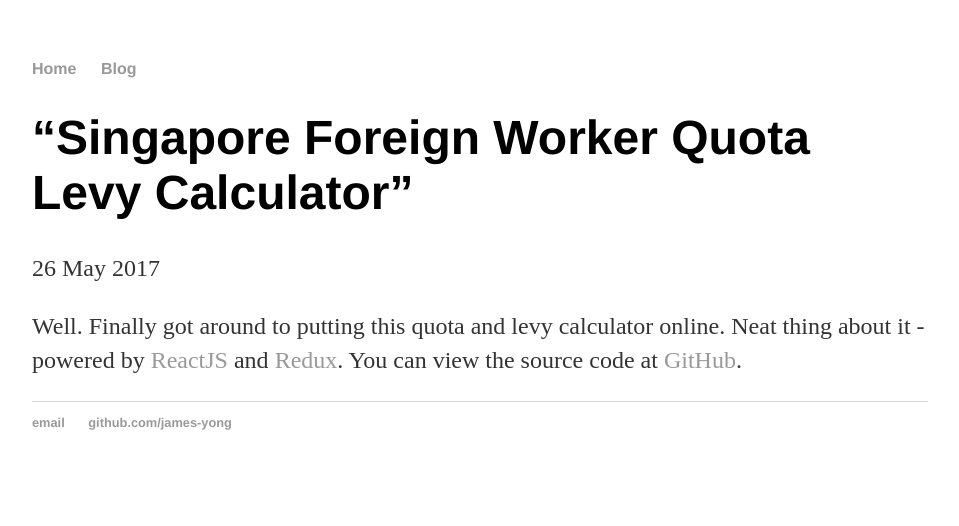
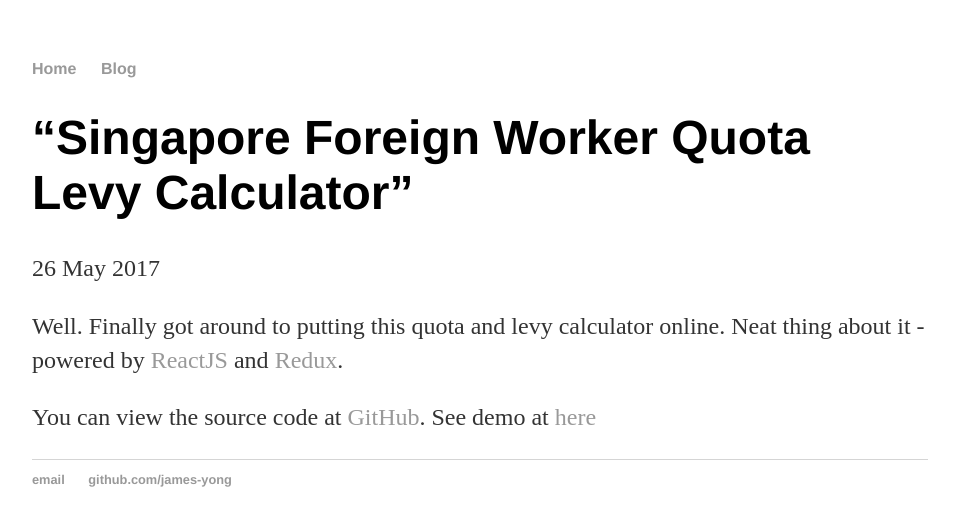
Before and after one commit to james-yong/james-yong.github.io, a Jekyll site: the page built from _posts/2017-05-26-singapore-foreign-worker-quota-levy.md, in a window 1280 px wide. Shown: the top 526 px of the page, without its empty margins (160-1119 px from the left). Built offline with Jekyll 4.4.1, drawn with Linux system fonts in a browser that asks for light colours.

Commit message:
Update 2017-05-26-singapore-foreign-worker-quota-levy.md

```diff
--- a/_posts/2017-05-26-singapore-foreign-worker-quota-levy.md
+++ b/_posts/2017-05-26-singapore-foreign-worker-quota-levy.md
@@ -6,4 +6,6 @@ date: 2017-05-26
 
 Well. Finally got around to putting this quota and levy calculator online.
 Neat thing about it - powered by [ReactJS](https://facebook.github.io/react/) and [Redux](http://redux.js.org/).
+
 You can view the source code at [GitHub](https://github.com/james-yong/singapore-foreign-worker-quota-levy).
+See demo at [here](/demo/singapore-foreign-worker-quota-levy.html)
```
